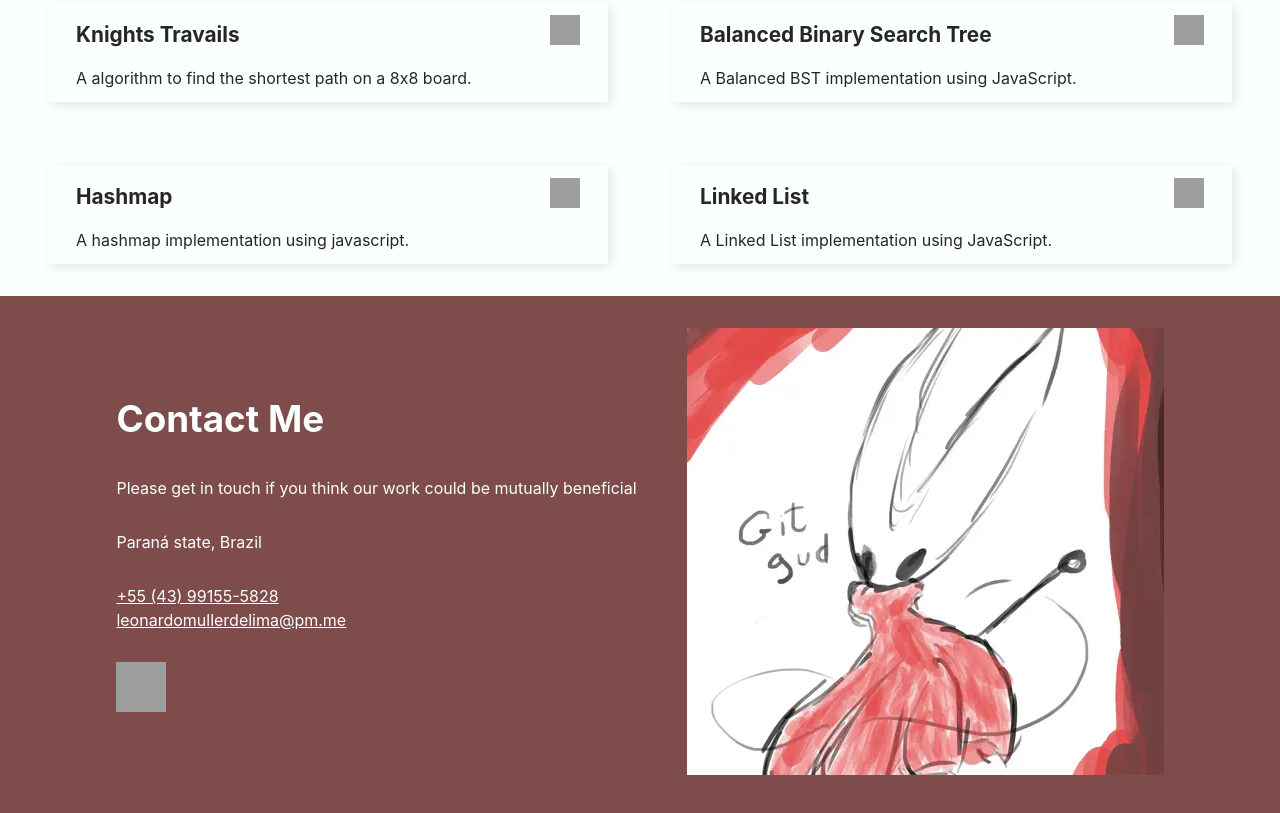
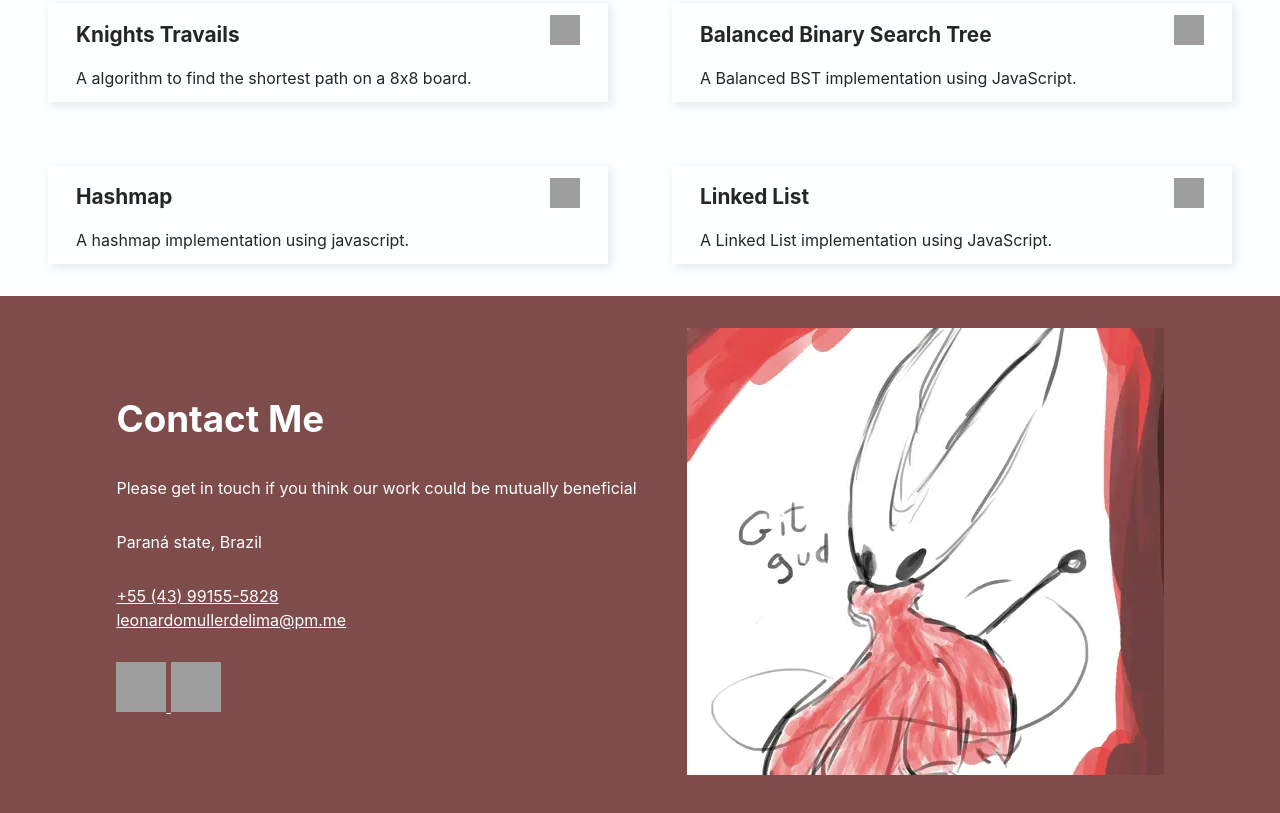
Before and after one commit to Lemuller04/odin-homepage, a website built with webpack: page src/template.html in a window 1280 px wide. Shown: the part 3593-4406 px from the top of the page. Built offline with nearby package versions, Linux system fonts and the light colour scheme; grey boxes are pictures that could not be loaded; a web font is replaced by a local one.

Commit message:
feat: add linkedin links

```diff
--- a/src/template.html
+++ b/src/template.html
@@ -30,11 +30,12 @@
             width="50" height="50" />
         </a>
 
-        <!-- <a href="#" rel="noopener noreferrer" aria-label="Visit my LinkedIn profile"> -->
-        <!--   <img alt="LinkedIn" -->
-        <!--     src="https://cdn.jsdelivr.net/gh/devicons/devicon@latest/icons/linkedin/linkedin-plain.svg" width="50" -->
-        <!--     height="50" /> -->
-        <!-- </a> -->
+        <a href="https://www.linkedin.com/in/leonardo-muller-de-lima/" rel="noopener noreferrer"
+          aria-label="Visit my LinkedIn profile">
+          <img alt="LinkedIn"
+            src="https://cdn.jsdelivr.net/gh/devicons/devicon@latest/icons/linkedin/linkedin-plain.svg" width="50"
+            height="50" />
+        </a>
       </p>
     </div>
   </section>
@@ -61,11 +62,12 @@
             width="50" height="50" />
         </a>
 
-        <!-- <a href="#" rel="noopener noreferrer" aria-label="Visit my LinkedIn profile"> -->
-        <!--   <img alt="LinkedIn" -->
-        <!--     src="https://cdn.jsdelivr.net/gh/devicons/devicon@latest/icons/linkedin/linkedin-plain.svg" width="50" -->
-        <!--     height="50" /> -->
-        <!-- </a> -->
+        <a href="https://www.linkedin.com/in/leonardo-muller-de-lima/" rel="noopener noreferrer"
+          aria-label="Visit my LinkedIn profile">
+          <img alt="LinkedIn"
+            src="https://cdn.jsdelivr.net/gh/devicons/devicon@latest/icons/linkedin/linkedin-plain.svg" width="50"
+            height="50" />
+        </a>
       </p>
     </div>
     <picture>
```
